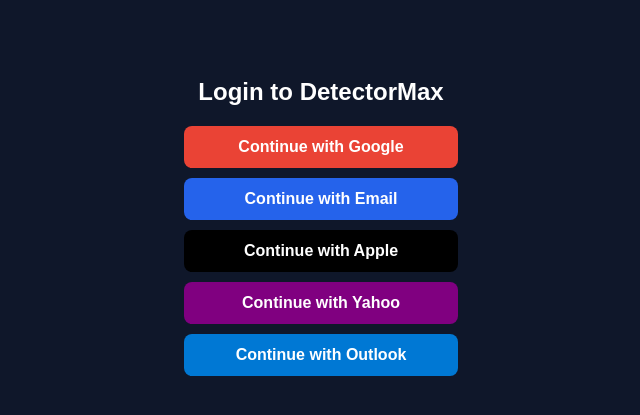
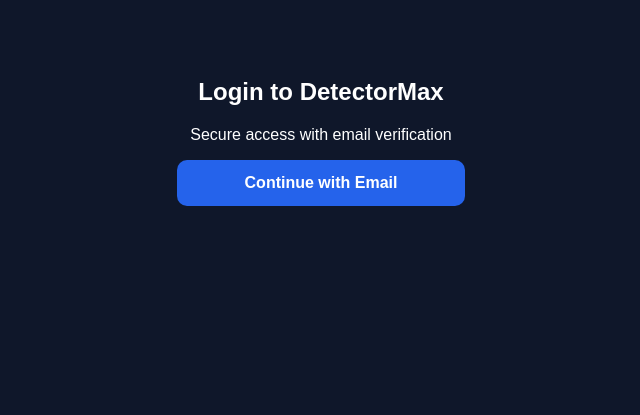
Before and after one commit to agolummaxwell-bot/scam-detector, a Flask app: page /login in a window 1280 px wide. Shown: the top 415 px of the page, without its empty margins (319-959 px from the left). Run offline with Flask 3, Linux system fonts and the light colour scheme.

Commit message:
Update login.html

```diff
--- a/templates/login.html
+++ b/templates/login.html
@@ -13,34 +13,34 @@
 
         .btn {
             display: block;
-            margin: 10px auto;
-            padding: 12px;
-            width: 250px;
-            border-radius: 8px;
+            margin: 15px auto;
+            padding: 14px;
+            width: 260px;
+            border-radius: 10px;
             text-decoration: none;
             color: white;
             font-weight: bold;
+            font-size: 16px;
         }
 
-        .google { background: #ea4335; }
-        .email { background: #2563eb; }
-        .apple { background: black; }
-        .yahoo { background: purple; }
-        .outlook { background: #0078d4; }
+        .email {
+            background: #2563eb;
+        }
+
+        .email:hover {
+            background: #1d4ed8;
+        }
     </style>
 </head>
 
 <body>
 
 <h2>Login to DetectorMax</h2>
+<p>Secure access with email verification</p>
 
-<a href="/google-login" class="btn google">Continue with Google</a>
-<a href="/email-login" class="btn email">Continue with Email</a>
-
-<!-- Future-ready buttons -->
-<a href="#" class="btn apple">Continue with Apple</a>
-<a href="#" class="btn yahoo">Continue with Yahoo</a>
-<a href="#" class="btn outlook">Continue with Outlook</a>
+<a href="/email-login" class="btn email">
+    Continue with Email
+</a>
 
 </body>
 </html>
```
